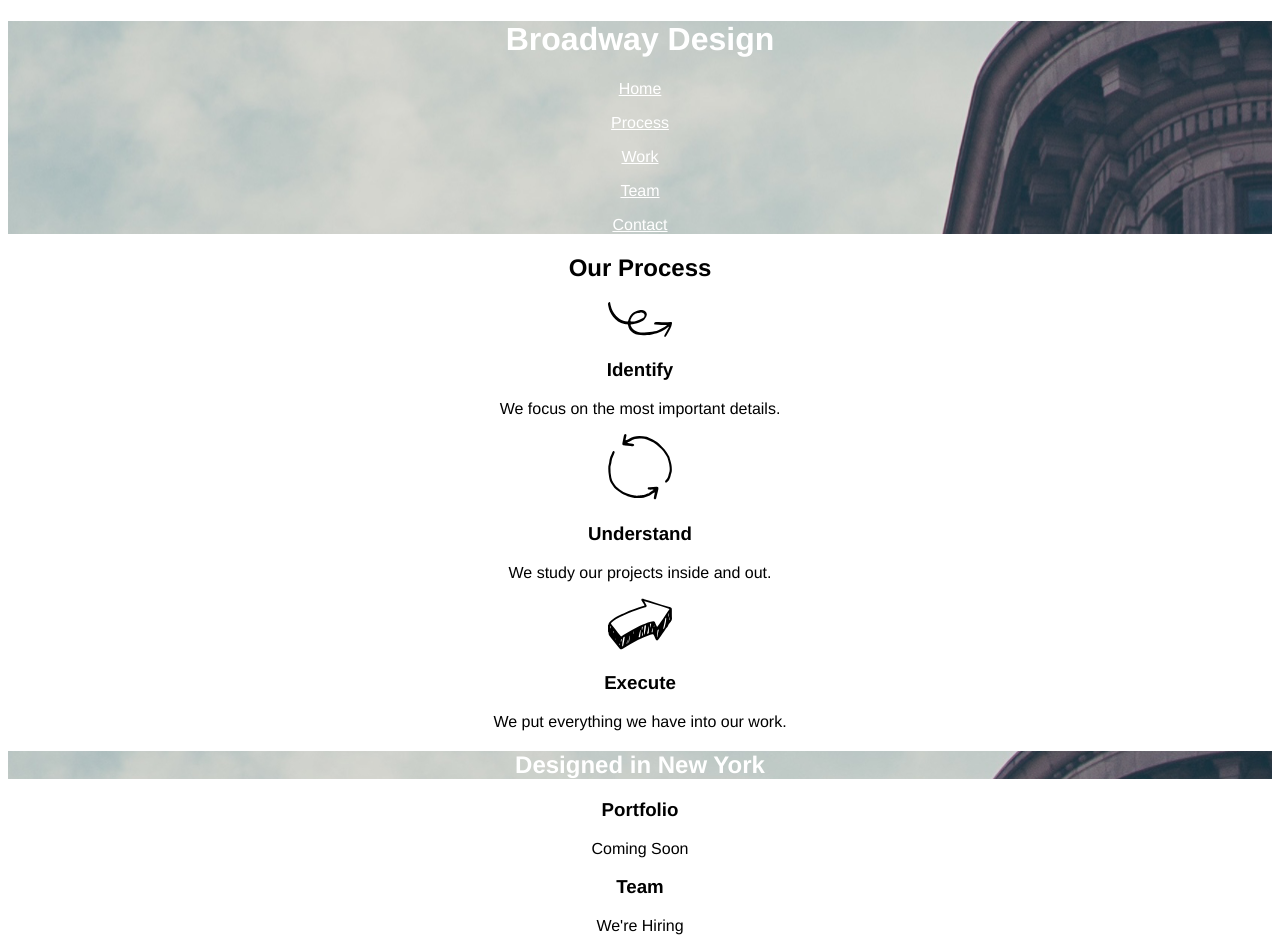
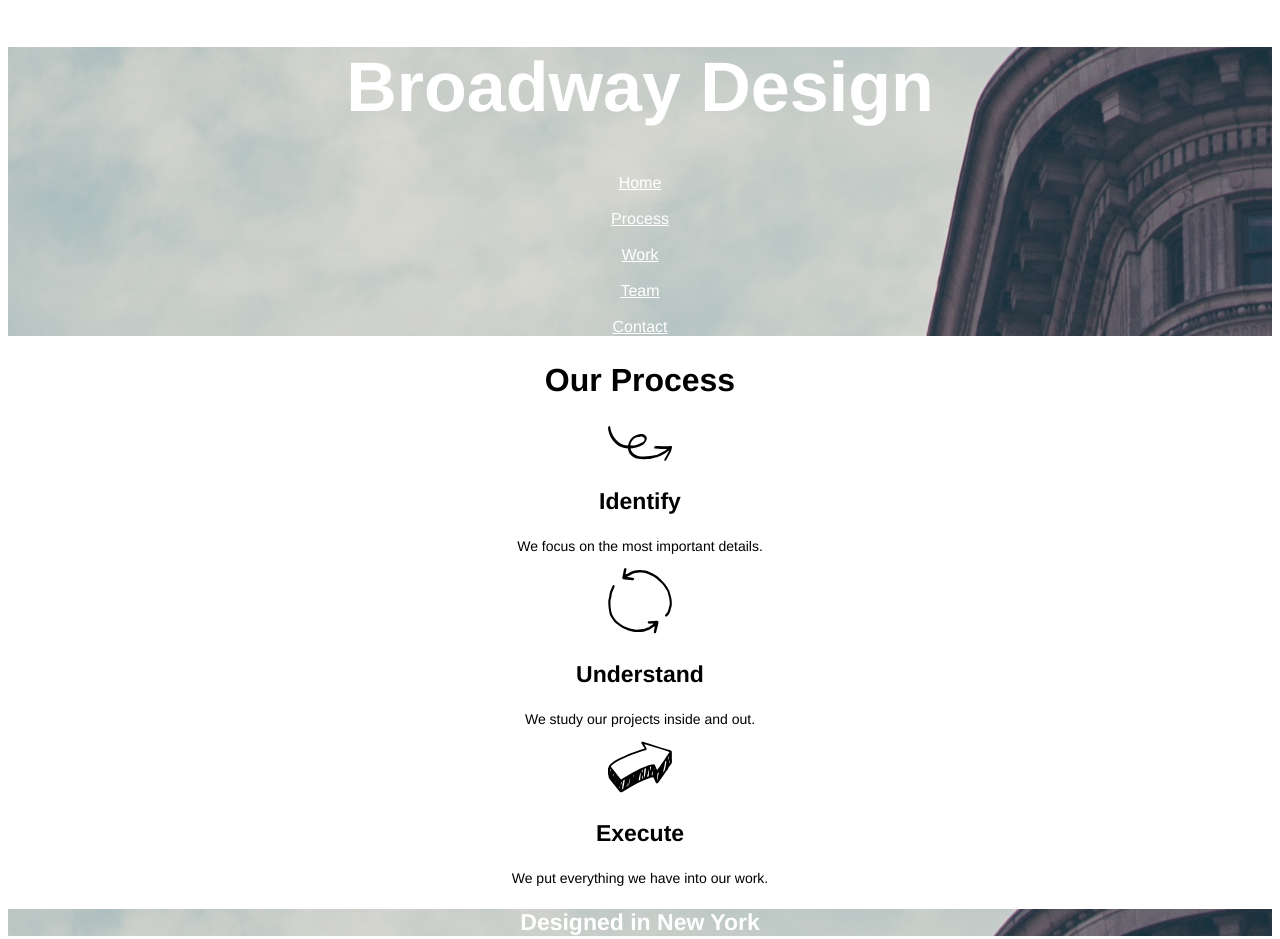
Before and after one commit to ItanzaL12/Broadwaysite, a plain HTML site: page index.html in a window 1280 px wide. Shown: the top 939 px of the page. Drawn offline with Linux system fonts and the light colour scheme; files whose address does not match are found by name.

Commit message:
Final- update spacing and font-sizes

```diff
--- a/index.html
+++ b/index.html
@@ -8,11 +8,12 @@
     <div class="section">
     <h1>Broadway Design</h1>
     <nav>
-      <p><a href="https://external-production.codecademy.com/assets/secure/index-e15cd898fa5906b22c02b7fc4cf8e509.html#">Home</a></p>
-      <p><a href="https://external-production.codecademy.com/assets/secure/index-e15cd898fa5906b22c02b7fc4cf8e509.html#process">Process</a></p>
-      <p><a href="https://external-production.codecademy.com/assets/secure/index-e15cd898fa5906b22c02b7fc4cf8e509.html#work">Work</a></p>
-      <p><a href="https://external-production.codecademy.com/assets/secure/index-e15cd898fa5906b22c02b7fc4cf8e509.html#team">Team</a></p>
-      <p><a href="https://external-production.codecademy.com/assets/secure/index-e15cd898fa5906b22c02b7fc4cf8e509.html#contact">Contact</a></p>
+      <a href="https://external-production.codecademy.com/assets/secure/index-e15cd898fa5906b22c02b7fc4cf8e509.html#">Home</a></br></br>
+      <a href="https://external-production.codecademy.com/assets/secure/index-e15cd898fa5906b22c02b7fc4cf8e509.html#process">Process</a></br></br>
+      <a href="https://external-production.codecademy.com/assets/secure/index-e15cd898fa5906b22c02b7fc4cf8e509.html#work">Work</a></br></br>
+      <a href="https://external-production.codecademy.com/assets/secure/index-e15cd898fa5906b22c02b7fc4cf8e509.html#team">Team</a></br></br>
+      <a href="https://external-production.codecademy.com/assets/secure/index-e15cd898fa5906b22c02b7fc4cf8e509.html#contact">Contact</a></br>
+      </ul>
     </nav>
   </div>
 
@@ -30,7 +31,7 @@
 <h3>Execute</h3>
 <p>We put everything we have into our work.</p>
 
-<h2 class="section">Designed in New York</h2>
+<h3 class="section">Designed in New York</h2>
 <h3>Portfolio</h3>
 <p>Coming Soon</p>
 
--- a/resources/style.css
+++ b/resources/style.css
@@ -12,8 +12,24 @@ a.section {
   font-size: 18px;
 }
 
+h1 {
+  font-size: 70px;
+}
+
+h2 {
+  font-size: 32px;
+}
+
+h3 {
+  font-size: 23px;
+}
+
 h1, h2, h3 {
   font-weight: bold;
+}
+
+p {
+  font-size: 14px;
 }
 
 #footer {
```
